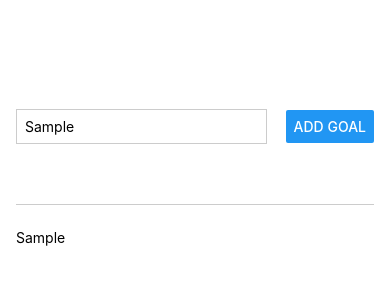
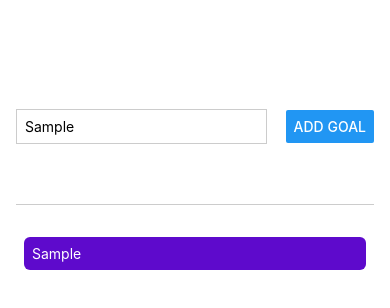
Before and after one commit to hieutrung0451/goal-app-react-native, a React Native app: screen / in a window 390 px wide. Both pictures are taken after typing "Sample" into the empty fields and a click on the button "ADD GOAL". Shown: the top 308 px of the page. Built offline with nearby package versions, Linux system fonts and the light colour scheme.

Commit message:
add scroll view

```diff
--- a/App.js
+++ b/App.js
@@ -1,5 +1,12 @@
 import { useState } from 'react';
-import { StyleSheet, Text, View, Button, TextInput } from 'react-native';
+import {
+  StyleSheet,
+  Text,
+  View,
+  Button,
+  TextInput,
+  ScrollView,
+} from 'react-native';
 
 export default function App() {
   const [enteredGoalText, setEnteredGoalText] = useState('');
@@ -27,9 +34,13 @@ export default function App() {
         <Button title='Add Goal' onPress={addGoalHandler} />
       </View>
       <View style={styles.goalsContainer}>
-        {courseGoals.map((goal) => (
-          <Text key={goal}>{goal}</Text>
-        ))}
+        <ScrollView>
+          {courseGoals.map((goal) => (
+            <View key={goal} style={styles.goalItem}>
+              <Text style={styles.goalText}>{goal}</Text>
+            </View>
+          ))}
+        </ScrollView>
       </View>
     </View>
   );
@@ -60,4 +71,13 @@ const styles = StyleSheet.create({
   goalsContainer: {
     flex: 4,
   },
+  goalItem: {
+    margin: 8,
+    padding: 8,
+    borderRadius: 6,
+    backgroundColor: '#5e0acc',
+  },
+  goalText: {
+    color: 'white',
+  },
 });
```
